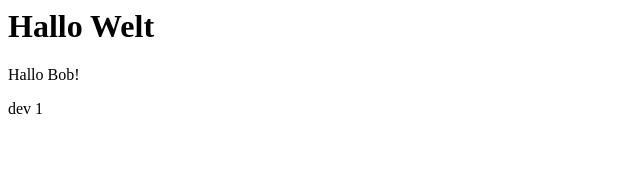
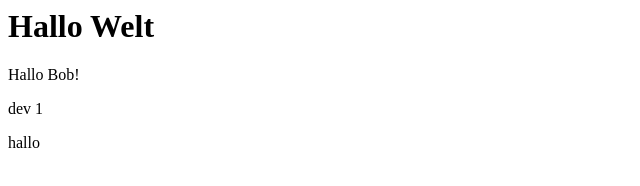
Before and after one commit to ckerst/test, a plain HTML site: page index.html in a window 1280 px wide. Shown: the full height of the page, 0-640 px from the left. Drawn offline with Linux system fonts and the light colour scheme.

Commit message:
neue Zeile
oisdjfois fisodj fioj f

```diff
--- a/index.html
+++ b/index.html
@@ -1,3 +1,4 @@
 <h1>Hallo Welt</h1>
 <p>Hallo Bob!</p>
 <p>dev 1</p>
+<span>hallo</span>
```
